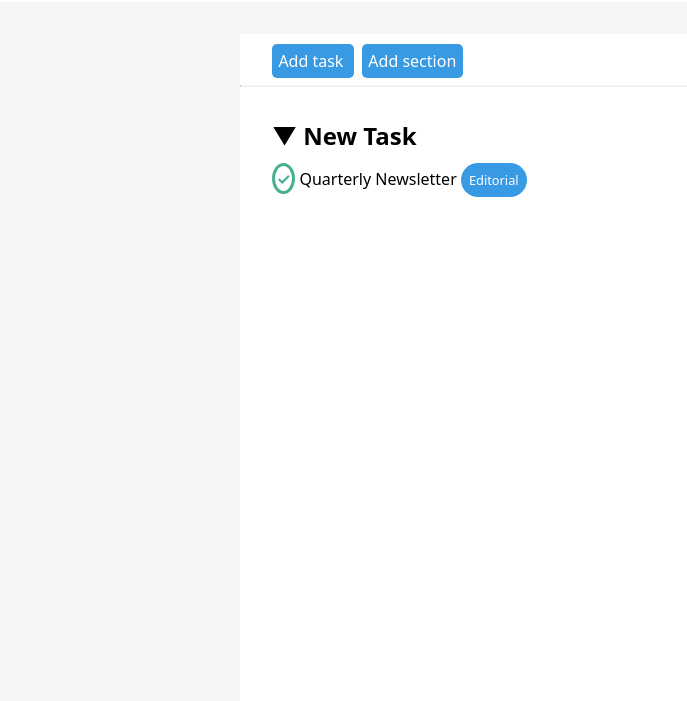
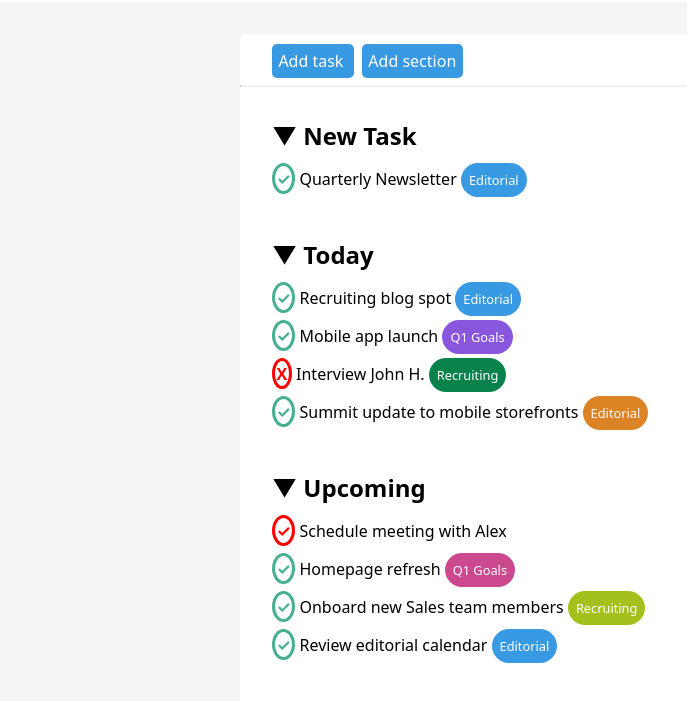
Before and after one commit to PalumboAndrea/html-css-toboolist, a plain HTML site: page index.html in a window 1280 px wide. Shown: the part 67-768 px from the top of the page, without its empty margins (0-687 px from the left). Drawn offline with Linux system fonts and the light colour scheme.

Commit message:
add "today" and "upcoming" sections

```diff
--- a/index.html
+++ b/index.html
@@ -27,11 +27,51 @@
                     <hr>
 
                     <section>
-                        <p>
+                        <p class="task">
                             &#9660; New Task
                         </p>
-                        <span class="checkmark">&#10003;</span> <span>Quarterly Newsletter</span> <span class="indicator"> Editorial</span>
+                        <p class="task-line">
+                        <span class="checkmark">&#10003;</span> <span>Quarterly Newsletter</span> <span class="indicator-blue"> Editorial</span>
+                        </p>
                     </section>
+
+                    <section>
+                        <p class="task">
+                            &#9660; Today
+                        </p>
+                        <p class="task-line">
+                            <span class="checkmark">&#10003;</span> <span>Recruiting blog spot</span> <span class="indicator-blue"> Editorial</span>
+                        </p>
+                        <p class="task-line">
+                            <span class="checkmark">&#10003;</span> <span>Mobile app launch</span> <span class="indicator-violet"> Q1 Goals</span>
+                        </p>
+                        <p class="task-line">
+                            <span class="checkmark-red">X</span> <span>Interview John H.</span> <span class="indicator-green"> Recruiting</span>
+                        </p>
+                        <p class="task-line">
+                            <span class="checkmark">&#10003;</span> <span>Summit update to mobile storefronts</span> <span class="indicator-orange"> Editorial</span>
+                        </p>
+                    </section>
+
+                    <section>
+                        <p class="task">
+                            &#9660; Upcoming
+                        </p>
+                        <p class="task-line">
+                            <span class="checkmark-red">&#10003;</span> <span>Schedule meeting with Alex</span>
+                        </p>
+                        <p class="task-line">
+                            <span class="checkmark">&#10003;</span> <span>Homepage refresh</span> <span class="indicator-pink"> Q1 Goals</span>
+                        </p>
+                        <p class="task-line">
+                            <span class="checkmark">&#10003;</span> <span>Onboard new Sales team members</span> <span class="indicator-lightgreen"> Recruiting</span>
+                        </p>
+                        <p class="task-line">
+                            <span class="checkmark">&#10003;</span> <span>Review editorial calendar</span> <span class="indicator-blue"> Editorial</span>
+                        </p>
+                    </section>
+
+
                 </div>
             </div>
         </main>
--- a/style.css
+++ b/style.css
@@ -16,18 +16,19 @@ header img{
 }
 
 #sfondo{
-    height: 50rem;
     width: 100%;
     background-color: #F5F5F5;
     padding-top: 2rem;
+    padding-bottom: 10rem;
 }
 
 #contenitore{
-    height: 50rem;
     width: 50rem;
     background-color: white;
     margin: 0 auto;
     padding-top: 1rem;
+    padding-bottom: 2rem;
+    border-radius: 6px;
 }
 
 #buttons-basket{
@@ -53,9 +54,13 @@ hr{
     margin-top: 2rem;
 }
 
-div p{
+.task{
     font-weight: bold;
     font-size: 1.5rem;
+    padding-bottom: 1rem;
+}
+
+.task-line{
     padding-bottom: 1rem;
 }
 
@@ -67,10 +72,58 @@ div p{
     font-weight: bold;
 }
 
-.indicator{
+.checkmark-red{
+    color: red;
+    border-style: solid;
+    border-radius: 100%;
+    padding: 0.1rem;
+    font-weight: bold;
+}
+
+.indicator-blue{
     background-color: rgb(57, 154, 228);
     color: white;
     border-radius: 30px;
     padding: 0.5rem;
     font-size: 0.8rem;
 }
+
+.indicator-violet{
+    background-color: rgb(137, 87, 221);
+    color: white;
+    border-radius: 30px;
+    padding: 0.5rem;
+    font-size: 0.8rem;
+}
+
+.indicator-green{
+    background-color: rgb(7, 130, 74);
+    color: white;
+    border-radius: 30px;
+    padding: 0.5rem;
+    font-size: 0.8rem;
+}
+
+.indicator-orange{
+    background-color: rgb(220, 131, 38);
+    color: white;
+    border-radius: 30px;
+    padding: 0.5rem;
+    font-size: 0.8rem;
+}
+
+.indicator-pink{
+    background-color: rgb(204, 73, 144);
+    color: white;
+    border-radius: 30px;
+    padding: 0.5rem;
+    font-size: 0.8rem;
+}
+
+.indicator-lightgreen{
+    background-color: rgb(163, 193, 29);
+    color: white;
+    border-radius: 30px;
+    padding: 0.5rem;
+    font-size: 0.8rem;
+}
```
